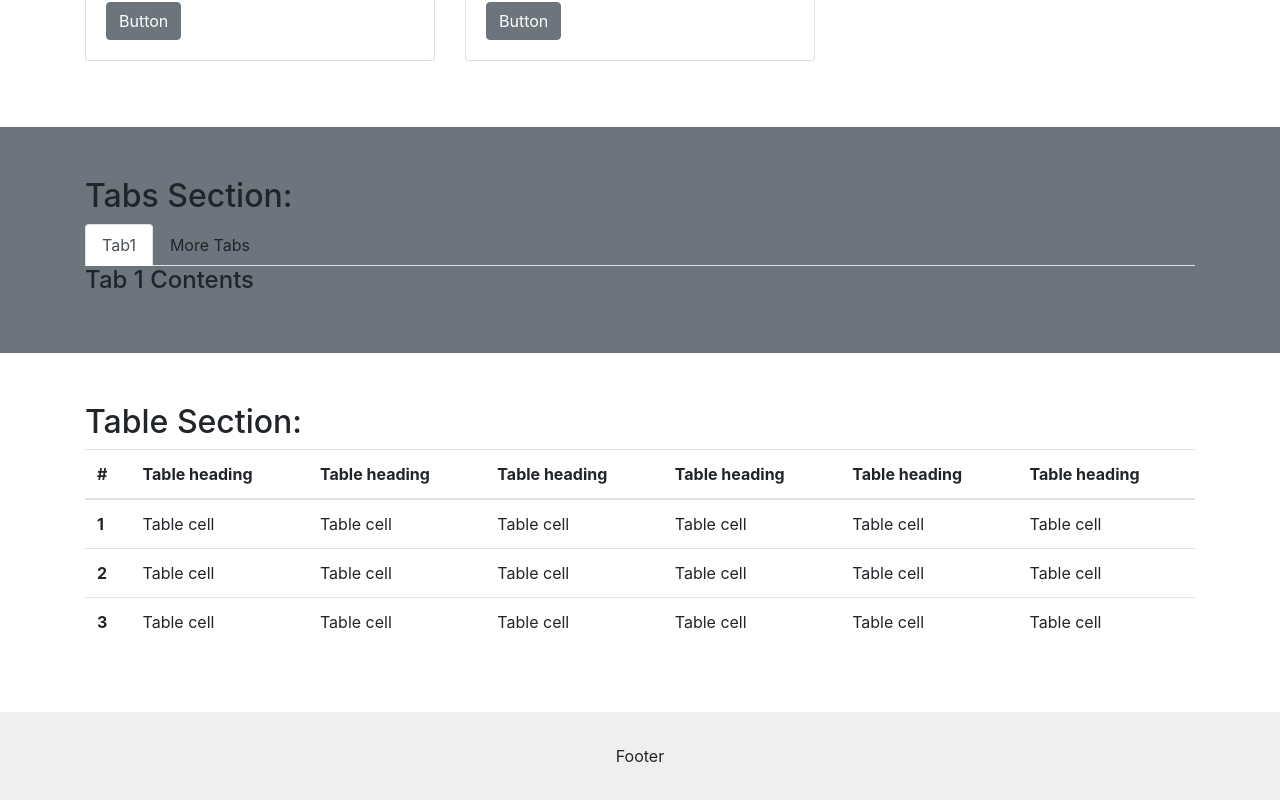
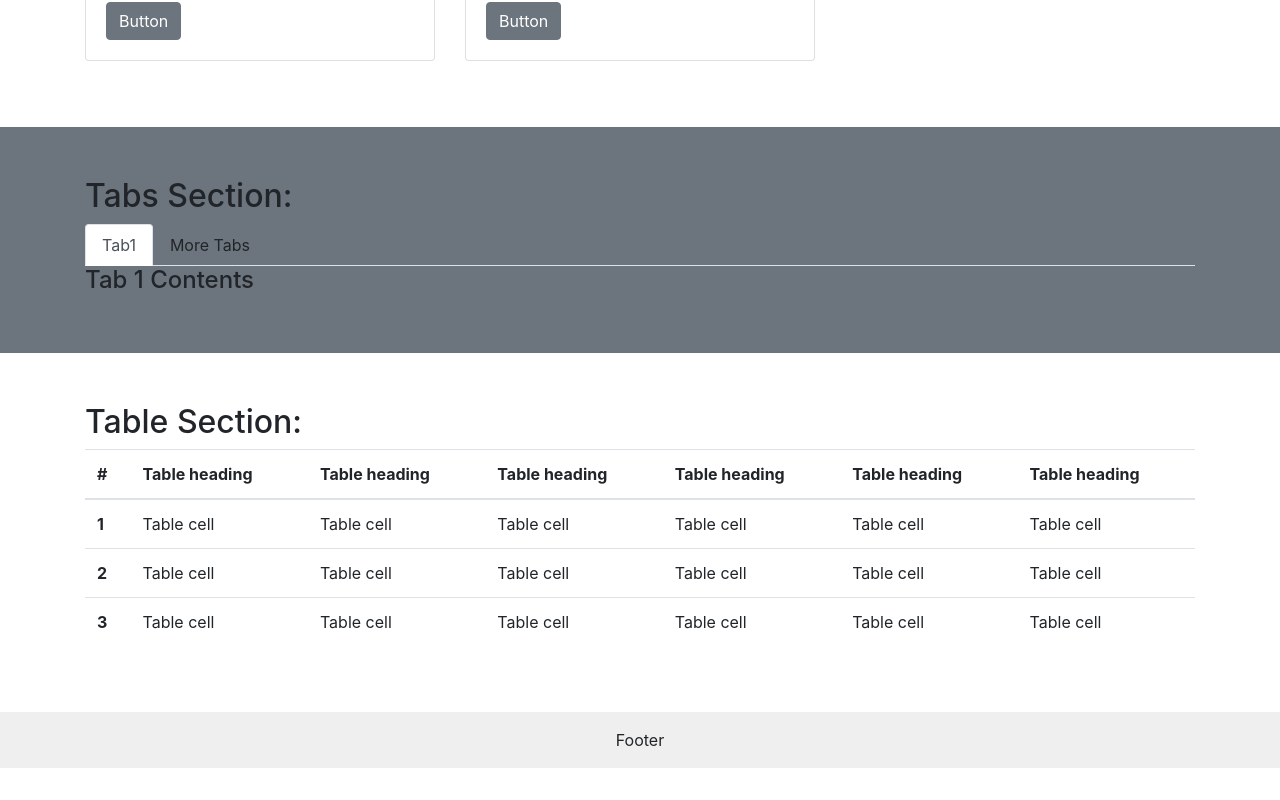
Before and after one commit to praveenkgoswami/react_bootcamp, a React (Create React App) app: page / in a window 1280 px wide. Shown: the part 1583-2383 px from the top of the page. After the commit the page ends 2351 px from the top, so only its background shows below. Built offline with nearby package versions, Linux system fonts and the light colour scheme.

Commit message:
sass updates

```diff
--- a/public/index.html
+++ b/public/index.html
@@ -13,7 +13,7 @@
       user's mobile device or desktop. See https://developers.google.com/web/fundamentals/web-app-manifest/
     -->
 <!--    <link rel="manifest" href="/public/manifest.json" />-->
-<!--    <link rel="stylesheet" type="text/css" href="/src/assets/css/common.css" />-->
+<!--    <link rel="stylesheet" type="text/css" href="/src/assets/css/common.scss" />-->
     <title>React Bootcamp Assignment</title>
   </head>
   <body>
--- a/src/assets/sass/footer.scss
+++ b/src/assets/sass/footer.scss
@@ -1,5 +1,5 @@
 @import "variable";
 footer{
-  padding: 2rem 0;
+  padding: 1rem 0;
   background: $primary-bg-color;
 }
--- a/src/assets/sass/main.scss
+++ b/src/assets/sass/main.scss
@@ -1,4 +1,5 @@
 @import "variable";
+main{min-height: calc(100vh - 112px);}
 .custom-card{
   border: 1px solid $border-color;
 }
--- a/src/index.js
+++ b/src/index.js
@@ -4,7 +4,7 @@ import { Provider } from 'react-redux';
 import store from './store/store';
 import 'bootstrap/dist/css/bootstrap.min.css';
 import './index.scss';
-import './assets/css/common.css';
+import './assets/sass/common.scss';
 // import * as serviceWorker from './serviceWorker';
 // import logo from "./logo.svg";
 import AppRoutes from './routes';
```
Also changed, not shown: src/assets/sass/common.scss (renamed from src/assets/css/common.css).
